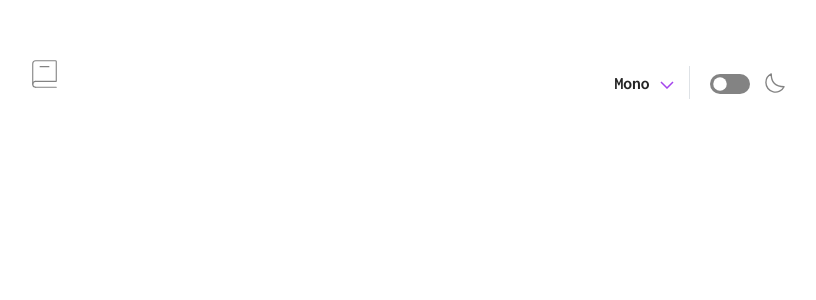
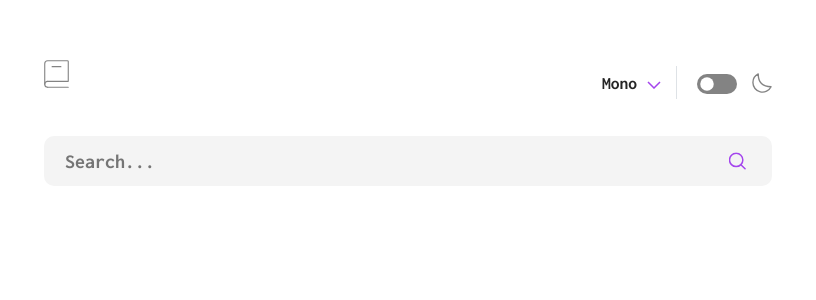
Before and after one commit to qntek/dictionary-app, a React (Create React App) app: page / in a window 1280 px wide. Shown: the top 300 px of the page, without its empty margins (232-1048 px from the left). Built offline with nearby package versions, Linux system fonts and the light colour scheme.

Commit message:
search bar in progress

```diff
--- a/package.json
+++ b/package.json
@@ -6,11 +6,13 @@
     "@testing-library/jest-dom": "^5.16.5",
     "@testing-library/react": "^13.4.0",
     "@testing-library/user-event": "^13.5.0",
+    "axios": "^1.3.4",
     "bootstrap": "^5.3.0-alpha1",
     "classnames": "^2.3.2",
     "react": "^18.2.0",
     "react-dom": "^18.2.0",
     "react-scripts": "5.0.1",
+    "react-spinners": "^0.13.8",
     "sass": "^1.59.2",
     "web-vitals": "^2.1.4"
   },
--- a/src/App.js
+++ b/src/App.js
@@ -1,25 +1,27 @@
 import { useContext, useEffect } from 'react';
+
 import DictionaryContext from './context/DictionaryContext';
 // import classNames from 'classnames';
 import TopBar from './components/TopBar';
+import SearchBar from './components/SearchBar';
 import toggleColors from './utilities/toggleColors';
 import changeFont from './utilities/changeFont';
 function App() {
+
 	const { modeLight, font } = useContext(DictionaryContext);
 	const pageBody = document.querySelector('body');
 
 	useEffect(() => {
 		toggleColors(modeLight, pageBody);
-		changeFont(pageBody, font)
+		changeFont(pageBody, font);
 	}, [modeLight, pageBody, font]);
 
 	return (
 		<div>
 			<TopBar />
-
+			<SearchBar/>
 		</div>
 	);
 }
 
-
 export default App;
--- /dev/null
+++ b/src/components/SearchBar.js
@@ -0,0 +1,82 @@
+import { useContext, useState, useRef } from 'react';
+import { ClipLoader } from 'react-spinners';
+import axios from 'axios';
+import DictionaryContext from '../context/DictionaryContext';
+import iconSearch from '../assets/images/icon-search.svg';
+
+function SearchBar() {
+	const [isLoading, setIsLoading] = useState(false);
+	const [term, setTerm] = useState('');
+	const { modeLight, setWord } = useContext(DictionaryContext);
+	const form = useRef();
+	const errMsg = useRef();
+	let classes;
+
+	modeLight
+		? (classes = 'search-bar search-bar-light')
+		: (classes = 'search-bar search-bar-dark');
+
+	const handleEmptyBar = () => {
+		errMsg.current.classList.remove('d-none');
+		form.current.classList.add('search-bar-error');
+		setTimeout(() => {
+			errMsg.current.classList.add('d-none');
+			form.current.classList.remove('search-bar-error');
+		}, 2000);
+	};
+
+	const search = async (e) => {
+		e.preventDefault();
+		if (!term) {
+			handleEmptyBar();
+			return;
+		}
+		setIsLoading(true);
+		const lookedTerm = `https://api.dictionaryapi.dev/api/v2/entries/en/${term.toLowerCase()}`;
+		const answer = await axios.get(lookedTerm).catch((err) => {
+			console.log('Failed to fetch: ' + err);
+			setIsLoading(false);
+		});
+		setIsLoading(false);
+		if (answer && answer.status === 200)
+			setWord(JSON.parse(answer.request.response)[0]);
+	};
+
+	return (
+		<div className='position-relative'>
+			<form onSubmit={(e) => search(e)}>
+				<label htmlFor='searchInput' className='form-label d-none'>
+					Searched word:
+				</label>
+				<input
+					value={term}
+					ref={form}
+					type='text'
+					className={classes}
+					id='searchInput'
+					placeholder='Search...'
+					onChange={() => setTerm(form.current.value)}
+				/>
+				<div
+					ref={errMsg}
+					className='position-absolute top-100 start-0 ps-2 pt-2 fs-5 text-danger d-none'>
+					Whoops, can't be empty.
+				</div>
+				<div className='position-absolute top-50 end-0 translate-middle btn'>
+					{isLoading ? (
+						<ClipLoader
+							aria-label='Loading Spinner'
+							size={20}
+							color={'#a532fc'}
+							className='spinner'
+						/>
+					) : (
+						<img src={iconSearch} alt='' onClick={search} />
+					)}
+				</div>
+			</form>
+		</div>
+	);
+}
+
+export default SearchBar;
--- a/src/context/DictionaryContext.js
+++ b/src/context/DictionaryContext.js
@@ -3,9 +3,9 @@ import { createContext, useState } from 'react';
 const DictionaryContext = createContext();
 
 function ContextProvider({ children }) {
-	const [word, setWord] = useState('Klawiatura');
+	const [word, setWord] = useState({});
   const [modeLight, setMode] = useState(true);
-  const [font, setFont] = useState('Mono')
+  const [font, setFont] = useState('Mono');
 	const valueToShare = {
 		word,
 		setWord,
--- a/src/styles/_colors.scss
+++ b/src/styles/_colors.scss
@@ -3,3 +3,6 @@ $background-light: #ffffff;
 $color-light: #252525;
 $background-dark: #050505;
 $color-dark: #d8d8d8;
+
+$search-bar-light: #f4f4f4;
+$search-bar-dark: #2d2d2d;
--- a/src/styles/index.scss
+++ b/src/styles/index.scss
@@ -4,10 +4,7 @@
 @import "colors";
 @import "animations";
 
-body {
-  width: 100vw;
-  min-height: 100vh;
-}
+
 .body-light {
   background-color: $background-light;
   color: $color-light;
@@ -19,6 +16,7 @@ body {
   transition: all 300ms;
 }
 .container-md {
+  padding: 0 20px;
   max-width: 768px;
 }
 
@@ -37,12 +35,14 @@ body {
 }
 .pick-font-select {
   position: absolute;
+  background-color: $background-light;
   bottom: -13rem;
   right: 0px;
   padding: 1rem 4.5rem 1rem 2.2rem;
   border-radius: 10px;
   box-shadow: 0 0 10px rgba(0, 0, 0, 0.200);
   transform: scaleY(0);
+  z-index: 100;
 }
 .menu-open {
   transform-origin: top;
@@ -66,6 +66,7 @@ body {
 }
 .background-dark {
   background-color: #1f1f1f;
+
 }
 
 .font-option {
@@ -76,3 +77,31 @@ body {
 .font-option:focus {
   color: $mark_color;
 }
+
+// search bar
+.search-bar {
+  padding: 0 2rem;
+  width: 100%;
+  height: 5rem;
+  border: 1px solid transparent;
+  border-radius: 10px;
+  font-size: 2rem;
+  font-weight: bold;
+  transition: border 200ms;
+}
+.search-bar:active,
+.search-bar:focus {
+  outline: none;
+  border: 1px solid $mark_color;
+}
+.search-bar-light {
+  background-color: $search-bar-light;
+  color: $color-light;
+}
+.search-bar-dark {
+  background-color: $search-bar-dark;
+  color: $color-dark;
+}
+.search-bar-error {
+  border: 1px solid red !important;
+}
```
Also changed, not shown: 1 other file (tests, documents, lock files or other folders).
